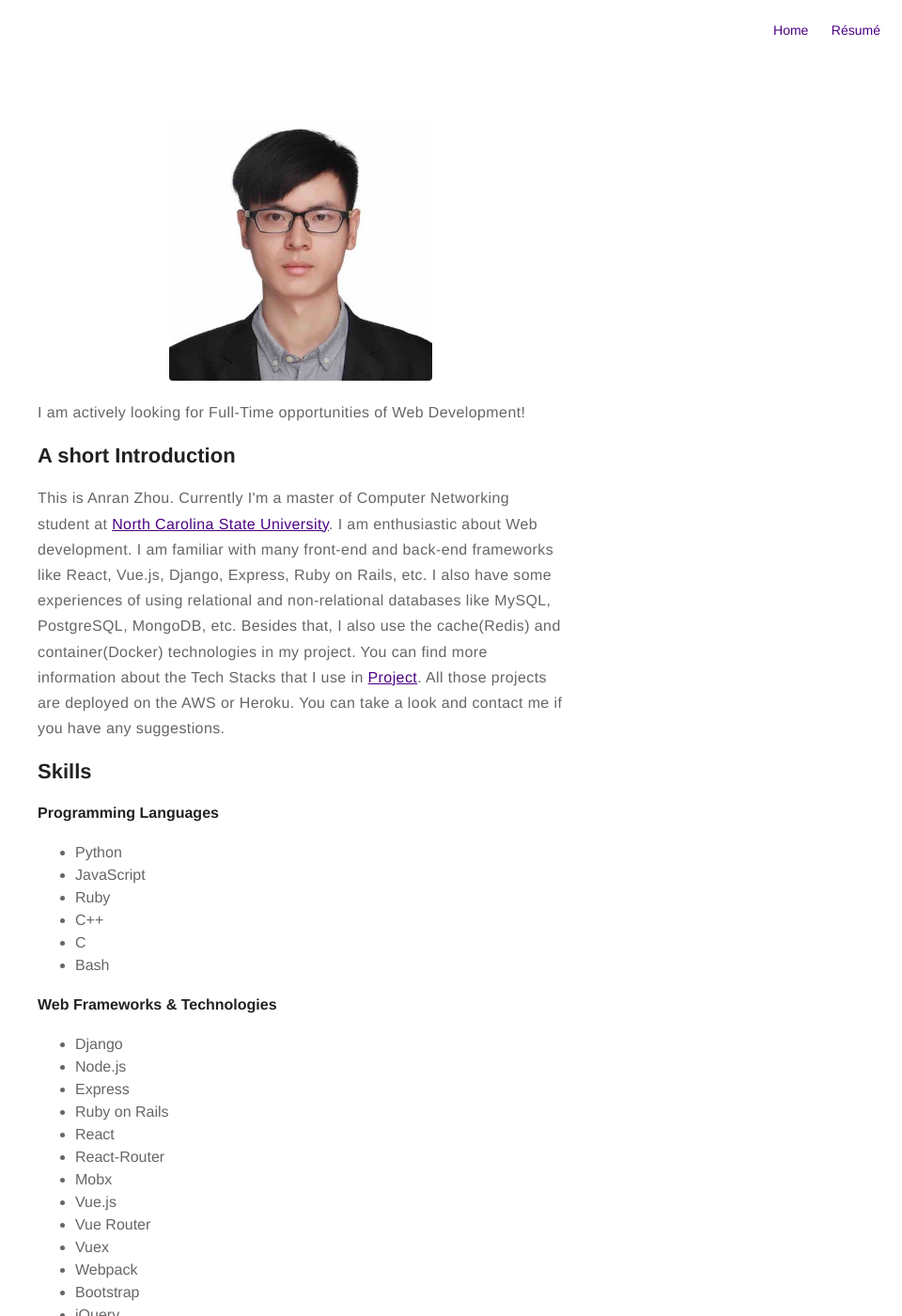
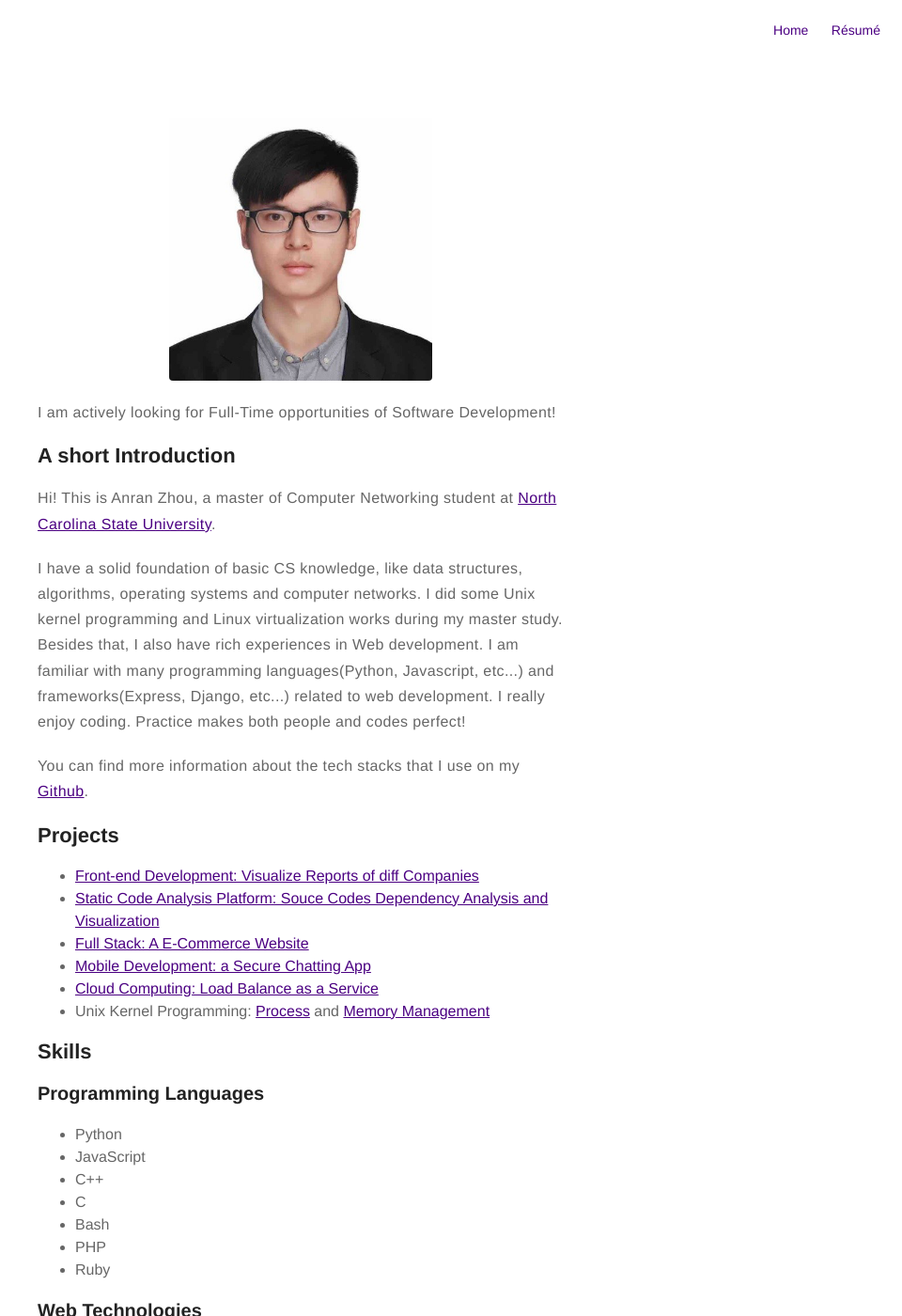
Before and after one commit to AnranZhou/AnranZhou.github.io, a Jekyll site: the page built from about.md, in a window 1280 px wide and 1400 px high. Shown: the whole window at 94% size, without its empty margins (320-1280 px from the left). Built offline with Jekyll 4.4.1, drawn with Linux system fonts in a browser that asks for light colours; some of the changed text lies outside the part shown.

Commit message:
revised about page

```diff
--- a/about.md
+++ b/about.md
@@ -4,56 +4,65 @@ layout: page
 ---
 ![Profile Image]({{ site.url }}/{{ site.picture }})
 
-<b>I am actively looking for Full-Time opportunities of Web Development!</b>
+<b>I am actively looking for Full-Time opportunities of Software Development!</b>
 
 <h2>A short Introduction</h2>
-<p>
-This is Anran Zhou. Currently I'm a master of Computer Networking student at <a href="https://en.wikipedia.org/wiki/North_Carolina_State_University">North Carolina State University</a>. I am enthusiastic about Web development. I am familiar with many front-end and back-end frameworks like React, Vue.js, Django, Express, Ruby on Rails, etc. I also have some experiences of using relational and non-relational databases like MySQL, PostgreSQL, MongoDB, etc. Besides that, I also use the cache(Redis) and container(Docker) technologies in my project. You can find more information about the Tech Stacks that I use in <a href="https://github.com/AnranZhou/">Project</a>. All those projects are deployed on the AWS or Heroku. You can take a look and contact me if you have any suggestions.
-</p>
+<p>Hi! This is Anran Zhou, a master of Computer Networking student at <a href="https://en.wikipedia.org/wiki/North_Carolina_State_University">North Carolina State University</a>.</p>
+<p>I have a solid foundation of basic CS knowledge, like data structures, algorithms, operating systems and computer networks. I did some Unix kernel programming and Linux virtualization works during my master study. Besides that, I also have rich experiences in Web development. I am familiar with many programming languages(Python, Javascript, etc...) and frameworks(Express, Django, etc...) related to web development. I really enjoy coding. Practice makes both people and codes perfect!</p>
+<p>You can find more information about the tech stacks that I use on my <a href="https://github.com/AnranZhou/">Github</a>.</p>
+
+<h2>Projects</h2>
+<ul>
+	<li><a href="https://github.com/AnranZhou/">Front-end Development: Visualize Reports of diff Companies</a></li>
+	<li><a href="https://github.com/AnranZhou/">Static Code Analysis Platform: Souce Codes Dependency Analysis and Visualization</a></li>
+	<li><a href="https://github.com/AnranZhou/">Full Stack: A E-Commerce Website</a></li>
+	<li><a href="https://github.com/AnranZhou/">Mobile Development: a Secure Chatting App</a></li>
+	<li><a href="https://github.com/AnranZhou/">Cloud Computing: Load Balance as a Service</a></li>
+	<li>Unix Kernel Programming: <a href="https://github.com/AnranZhou/">Process</a> and <a href="https://github.com/AnranZhou/">Memory Management</a></li>
+</ul>
 
 <h2>Skills</h2>
-<h4>Programming Languages</h4>
+<h3>Programming Languages</h3>
 <ul class="skill-list">
 	<li>Python</li>
 	<li>JavaScript</li>
-	<li>Ruby</li>
 	<li>C++</li>
 	<li>C</li>
 	<li>Bash</li>
+	<li>PHP</li>
+	<li>Ruby</li>
 </ul>
-<h4>Web Frameworks & Technologies</h4>
+
+<h3>Web Technologies</h3>
+<h5>Front-end</h5>
 <ul class="skill-list">
-	<li>Django</li>
-	<li>Node.js</li>
-	<li>Express</li>
-	<li>Ruby on Rails</li>
+	<li>npm/yarn</li>
+	<li>Webpack</li>
 	<li>React</li>
 	<li>React-Router</li>
 	<li>Mobx</li>
-	<li>Vue.js</li>
-	<li>Vue Router</li>
-	<li>Vuex</li>
-	<li>Webpack</li>
-	<li>Bootstrap</li>
-	<li>jQuery</li>
+	<li>Axios</li>
+	<li>Sass</li>
+	<li>JSS</li>
 </ul>
-<h4>Databases & Cache & Message Broker</h4>
+
+<h5>Back-end</h5>
+<ul class="skill-list">
+	<li>Django</li>
+	<li>Express</li>
+	<li>Laravel</li>
+	<li>Ruby on Rails</li>
+</ul>
+
+<h5>Databases & Caches</h5>
 <ul class="skill-list">
 	<li>MySQL</li>
 	<li>PostgreSQL</li>
 	<li>MongoDB</li>
-	<li>Memcached</li>
 	<li>Redis</li>
-	<li>Kafka</li>
-	<li>RabbitMQ</li>
 </ul>
 
-<h2>Projects</h2>
-<ul>
-	<li><a href="https://github.com/AnranZhou/">1</a></li>
-	<li><a href="https://github.com/AnranZhou/">2</a></li>
-	<li><a href="https://github.com/AnranZhou/">3</a></li>
-	<li><a href="https://github.com/AnranZhou/">4</a></li>
-	<li><a href="https://github.com/AnranZhou/">5</a></li>
-	<li><a href="https://github.com/AnranZhou/">6</a></li>
+<h3>Mobile Development</h3>
+<ul class="skill-list">
+	<li>React Native</li>
 </ul>
```
